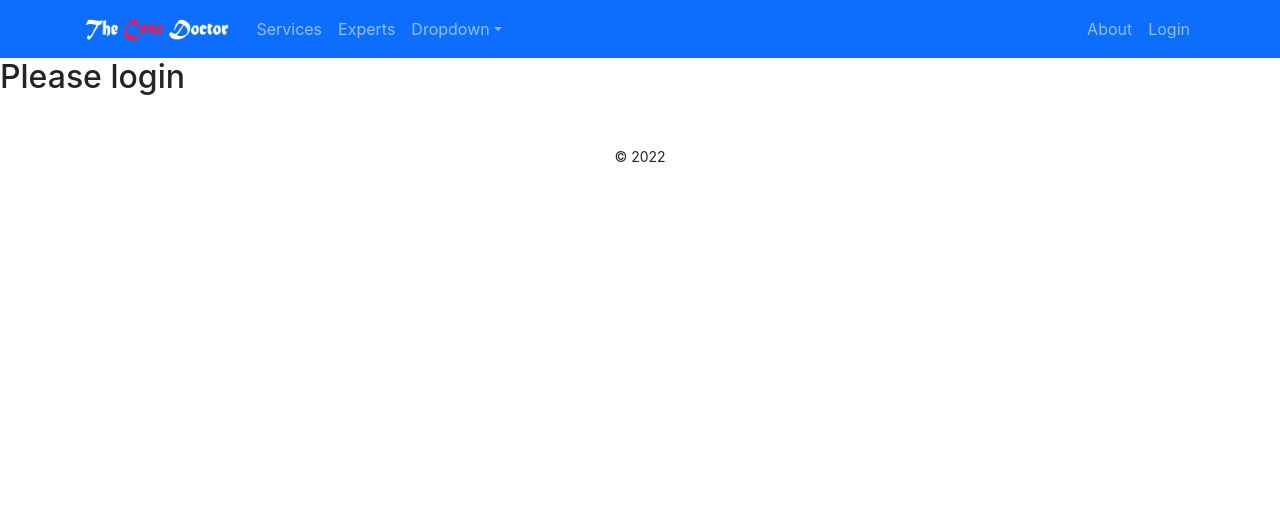
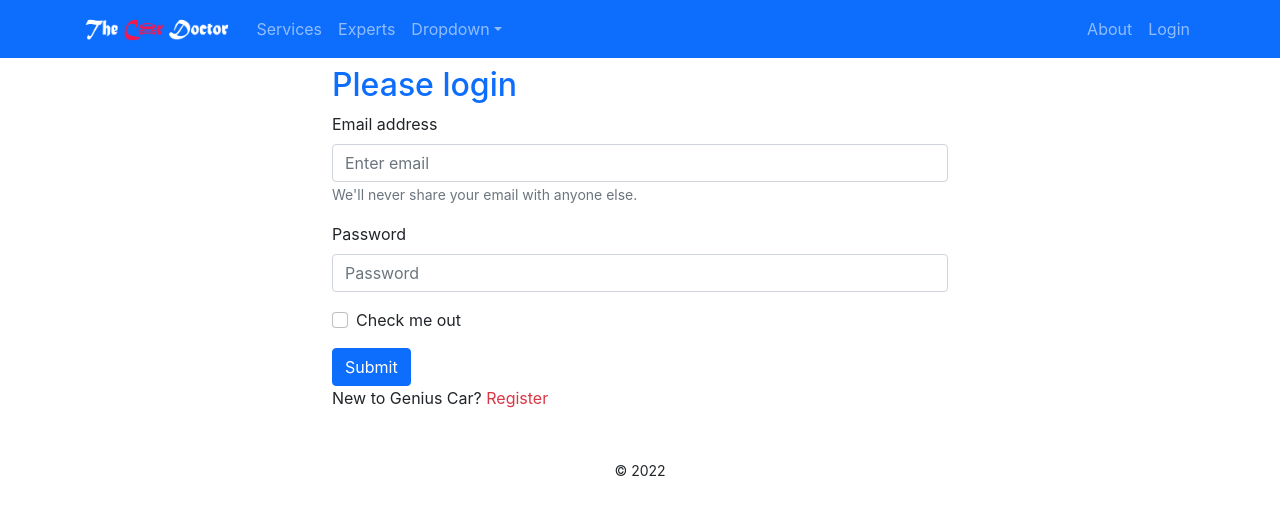
Before and after one commit to Labib2003/genius-car-services, a React (Create React App) app: page /login in a window 1280 px wide. Shown: the top 514 px of the page. Built offline with nearby package versions, Linux system fonts and the light colour scheme; no server answers.

Commit message:
used useRef hook to access input value

```diff
--- a/src/Pages/Login/Login/Login.js
+++ b/src/Pages/Login/Login/Login.js
@@ -1,9 +1,47 @@
-import React from 'react';
+import React, { useRef } from 'react';
+import { Button, Form } from 'react-bootstrap';
+import { useNavigate } from 'react-router-dom';
 
 const Login = () => {
+    const emailRef = useRef('');
+    const passwordRef = useRef('');
+    const navigate = useNavigate();
+
+    const handleFormSubmit = (event) => {
+        event.preventDefault();
+        const email = emailRef.current.value;
+        const password = passwordRef.current.value;
+
+        console.log(email, password);
+    };
+    const navigateRegister = () => {
+        navigate('/register');
+    }
+
     return (
-        <div>
-            <h2>Please login</h2>
+        <div className='container w-50 mx-auto mt-2'>
+            <h2 className='text-primary'>Please login</h2>
+            <Form onSubmit={handleFormSubmit}>
+                <Form.Group className="mb-3" controlId="formBasicEmail">
+                    <Form.Label>Email address</Form.Label>
+                    <Form.Control ref={emailRef} type="email" placeholder="Enter email" required />
+                    <Form.Text className="text-muted">
+                        We'll never share your email with anyone else.
+                    </Form.Text>
+                </Form.Group>
+
+                <Form.Group className="mb-3" controlId="formBasicPassword">
+                    <Form.Label>Password</Form.Label>
+                    <Form.Control ref={passwordRef} type="password" placeholder="Password" required />
+                </Form.Group>
+                <Form.Group className="mb-3" controlId="formBasicCheckbox">
+                    <Form.Check type="checkbox" label="Check me out" />
+                </Form.Group>
+                <Button variant="primary" type="submit">
+                    Submit
+                </Button>
+            </Form>
+            <p>New to Genius Car? <span onClick={navigateRegister} className='text-danger'>Register</span></p>
         </div>
     );
 };
```
